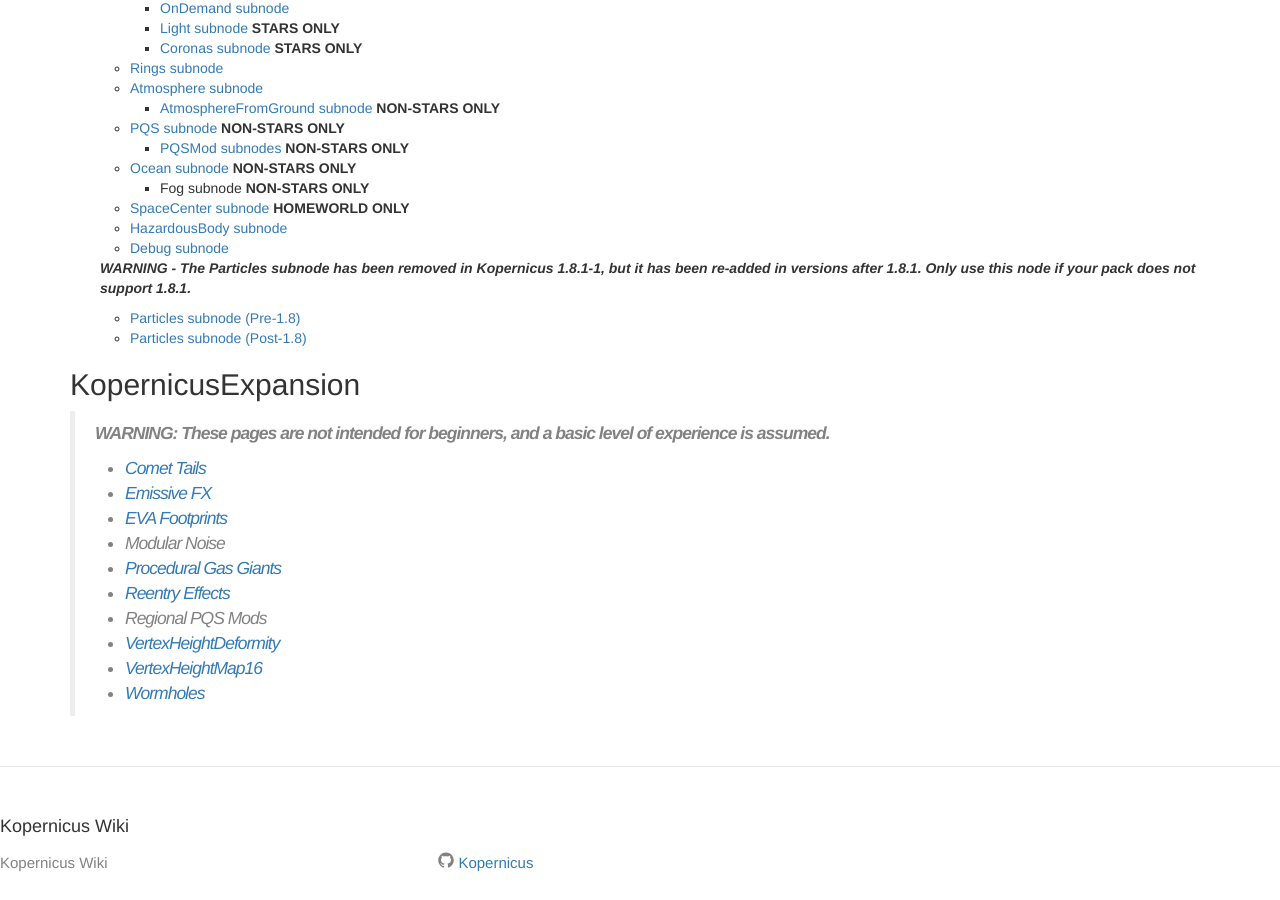
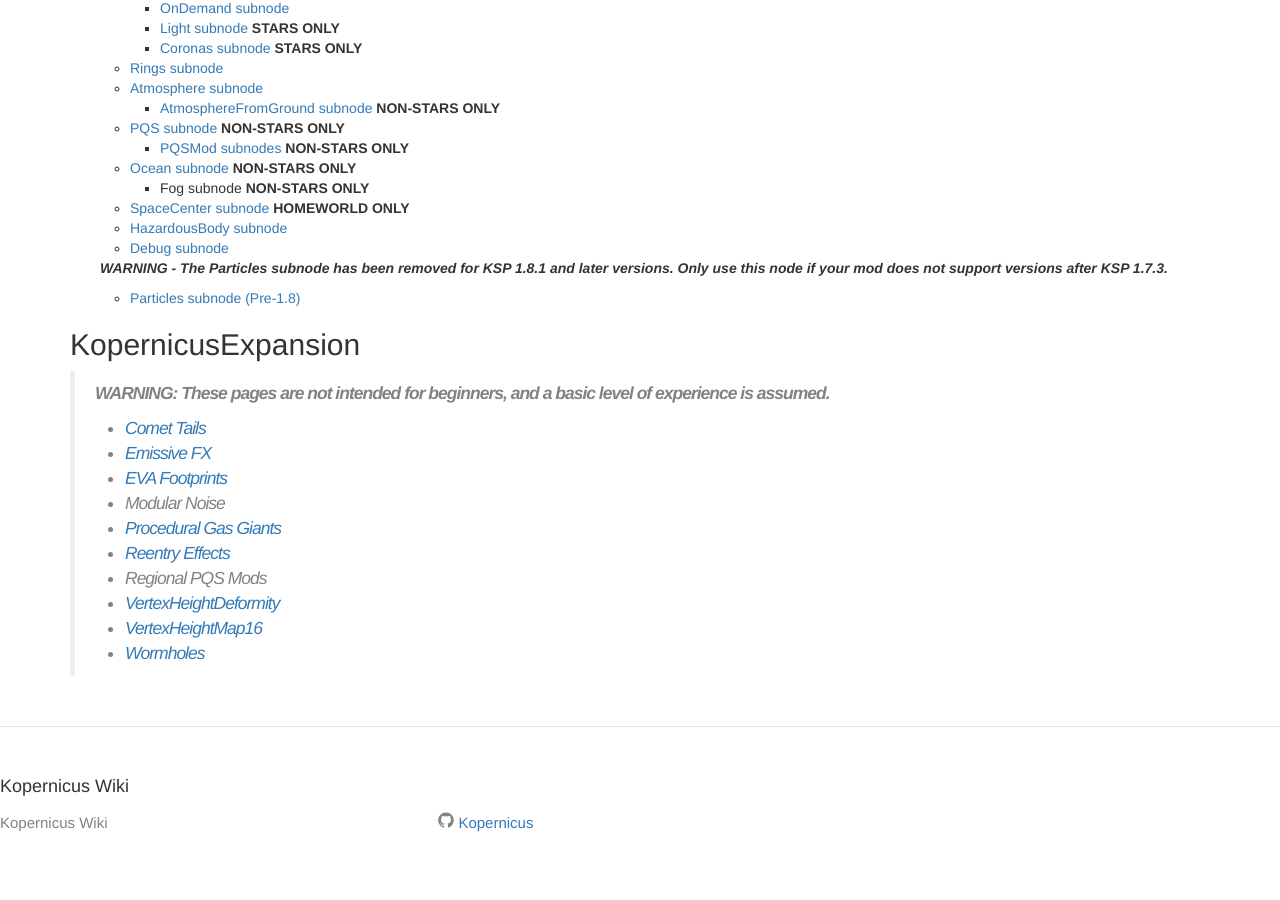
Before and after one commit to Kopernicus/wiki, a Jekyll site: the page built from index.md, in a window 1280 px wide and 900 px high, scrolled down 628 px. Built offline with Jekyll 4.4.1, drawn with Linux system fonts in a browser that asks for light colours.

Commit message:
remove all references to the post-1.8 particles node
its called revisionist history sweetie

```diff
--- a/index.md
+++ b/index.md
@@ -46,9 +46,8 @@ title: Kopernicus Wiki
   + [HazardousBody subnode]({{ site.baseurl }}{% link content/HazardousBody.md %})
   + [Debug subnode]({{ site.baseurl }}{% link content/Debug.md %})
 
-  ***WARNING - The Particles subnode has been removed in Kopernicus 1.8.1-1, but it has been re-added in versions after 1.8.1. Only use this node if your pack does not support 1.8.1.***
+  ***WARNING - The Particles subnode has been removed for KSP 1.8.1 and later versions. Only use this node if your mod does not support versions after KSP 1.7.3.***
   + [Particles subnode (Pre-1.8)]({{ site.baseurl }}{% link content/Particles-old.md %})
-  + [Particles subnode (Post-1.8)]({{ site.baseurl }}{% link content/Particles.md %})
 
 ## KopernicusExpansion
 > **WARNING: These pages are not intended for beginners, and a basic level of experience is assumed.**
```
